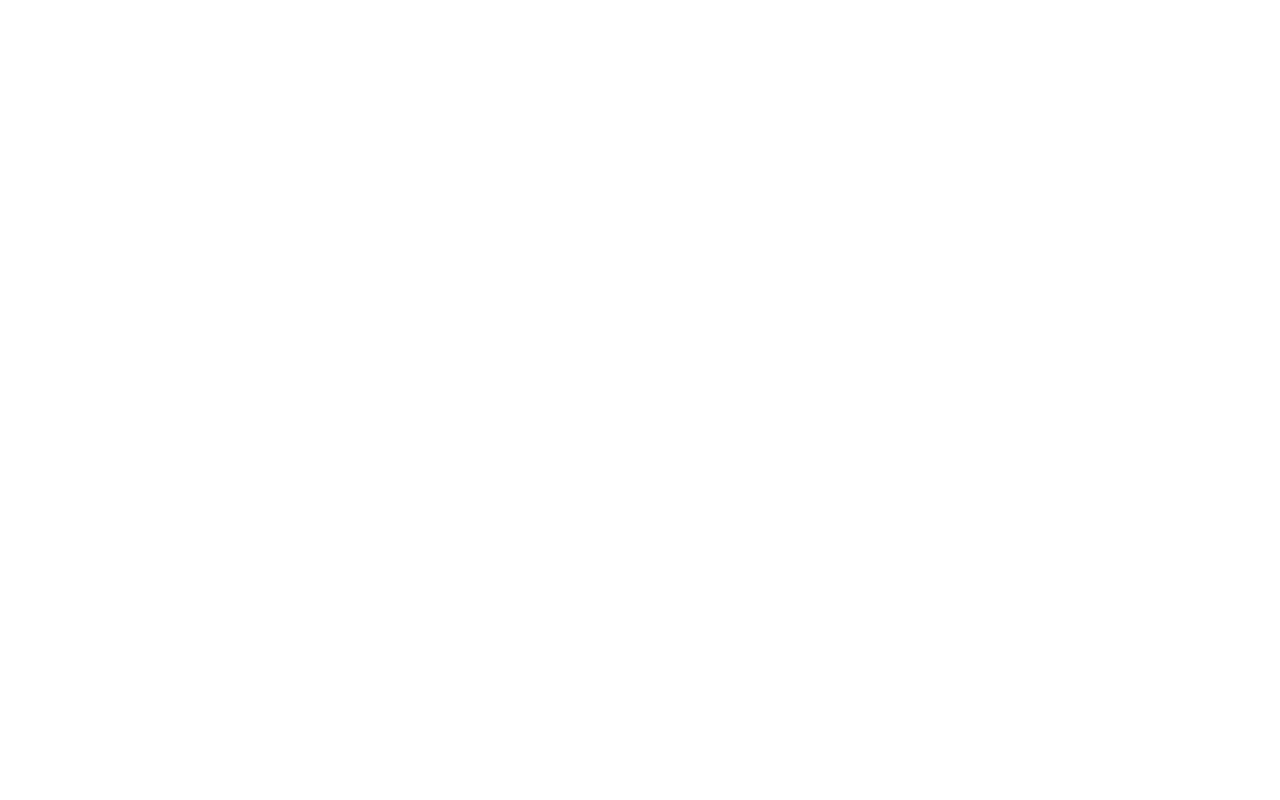
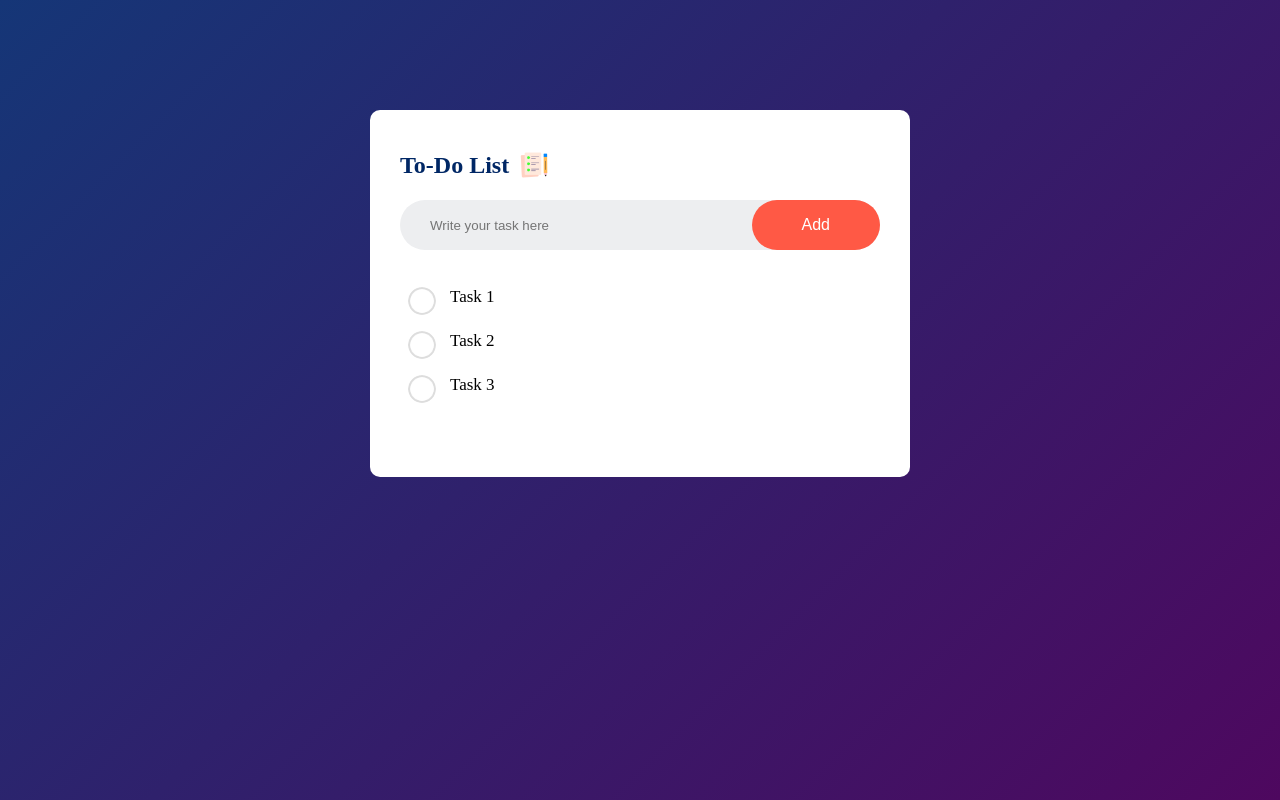
Before and after one commit to radulianoo/ToDoList, a plain HTML site: page index.html in a window 1280 px wide. Drawn offline with Linux system fonts and the light colour scheme.

Commit message:
Added the background image , created the box for the taks's list , created input and button to add a task , stile the list of tasks.

```diff
--- a/index.html
+++ b/index.html
@@ -7,5 +7,24 @@
     <link rel="stylesheet" href="./style.css" />
     <script src="./project.js"></script>
   </head>
-  <body></body>
+  <body>
+    <div class="container">
+      <div class="todo-app">
+        <h2>To-Do List <img src="./assets/icon.png" alt="to-do-picture" /></h2>
+        <div class="row">
+          <input
+            type="text"
+            id="input-box"
+            placeholder="Write your task here"
+          />
+          <button>Add</button>
+        </div>
+        <ul id="list-container">
+          <li>Task 1</li>
+          <li>Task 2</li>
+          <li>Task 3</li>
+        </ul>
+      </div>
+    </div>
+  </body>
 </html>
--- a/style.css
+++ b/style.css
@@ -1,5 +1,10 @@
 :root {
     --whiteColor: #fff;
+    --fristColorInGradient: #153677;
+    --secondColorInGradient: #4e085f;
+    --toDoTextColor: #002765;
+    --backgroungColorRow: #edeef0;
+    --buttonColor: #ff5945;
 }
 
 * {
@@ -7,3 +12,84 @@
     margin: 0;
     padding: 0;
 }
+
+body .container {
+    width: 100%;
+    min-height: 100vh;
+    background: linear-gradient(135deg, var(--fristColorInGradient), var(--secondColorInGradient) );
+    padding: 10px;
+}
+
+
+body .container .todo-app {
+    width: 100%;
+    max-width: 540px;
+    background: var(--whiteColor);
+    margin: 100px auto 20px;
+    padding: 40px 30px 70px;
+    border-radius: 10px;
+}
+
+body .container .todo-app h2 {
+    color: var(--toDoTextColor);
+    display: flex;
+    align-items: center;
+    margin-bottom: 20px;
+}
+
+body .container .todo-app h2 img {
+    width: 30px;
+    margin-left: 10px;
+}
+
+body .container .todo-app .row {
+    display: flex;
+    align-items: center;
+    justify-content: space-around;
+    background: var(--backgroungColorRow);
+    border-radius: 30px;
+    padding-left: 20px;
+    margin-bottom: 25px;
+}
+
+body .container .todo-app .row input {
+    flex: 1;
+    border: none;
+    outline: none;
+    background: transparent;
+    padding: 10px;
+    font-weight: 14px;
+}
+
+body .container .todo-app .row button {
+    border: none;
+    outline: none;
+    padding: 16px 50px;
+    background: var(--buttonColor);
+    color: var(--whiteColor);
+    font-size: 16px;
+    cursor: pointer;
+    border-radius: 40px;
+}
+
+body .container .todo-app ul li {
+    list-style: none;
+    font-size: 17px;
+    padding: 12px 8px 12px 50px;
+    user-select: none;
+    cursor: pointer;
+    position: relative;
+}
+
+body .container .todo-app ul li::before {
+    content: '';
+    position: absolute;
+    height: 28px;
+    width: 28px;
+    border-radius: 50%;
+    background-image: url(./assets/unchecked.png);
+    background-size: cover;
+    background-position: center;
+    top: 12px;
+    left: 8px;
+}
```
